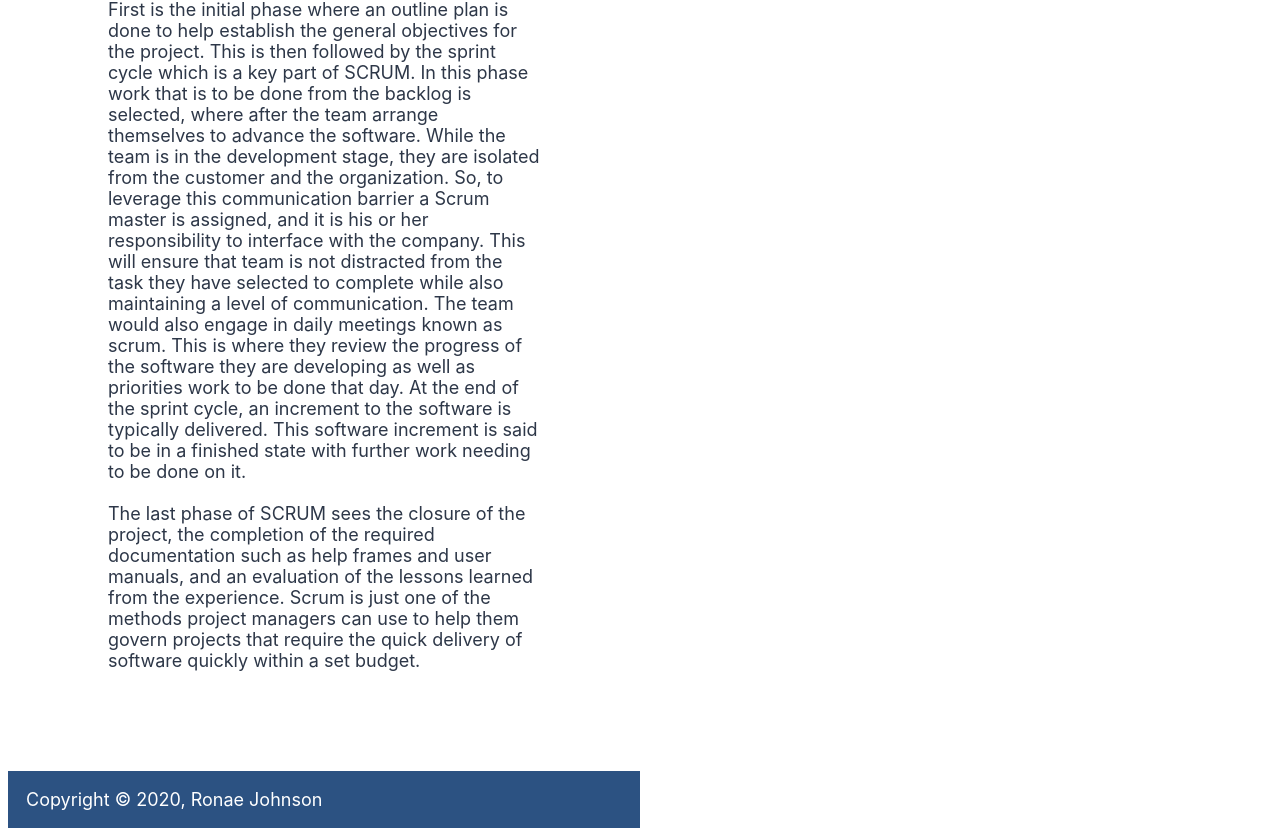
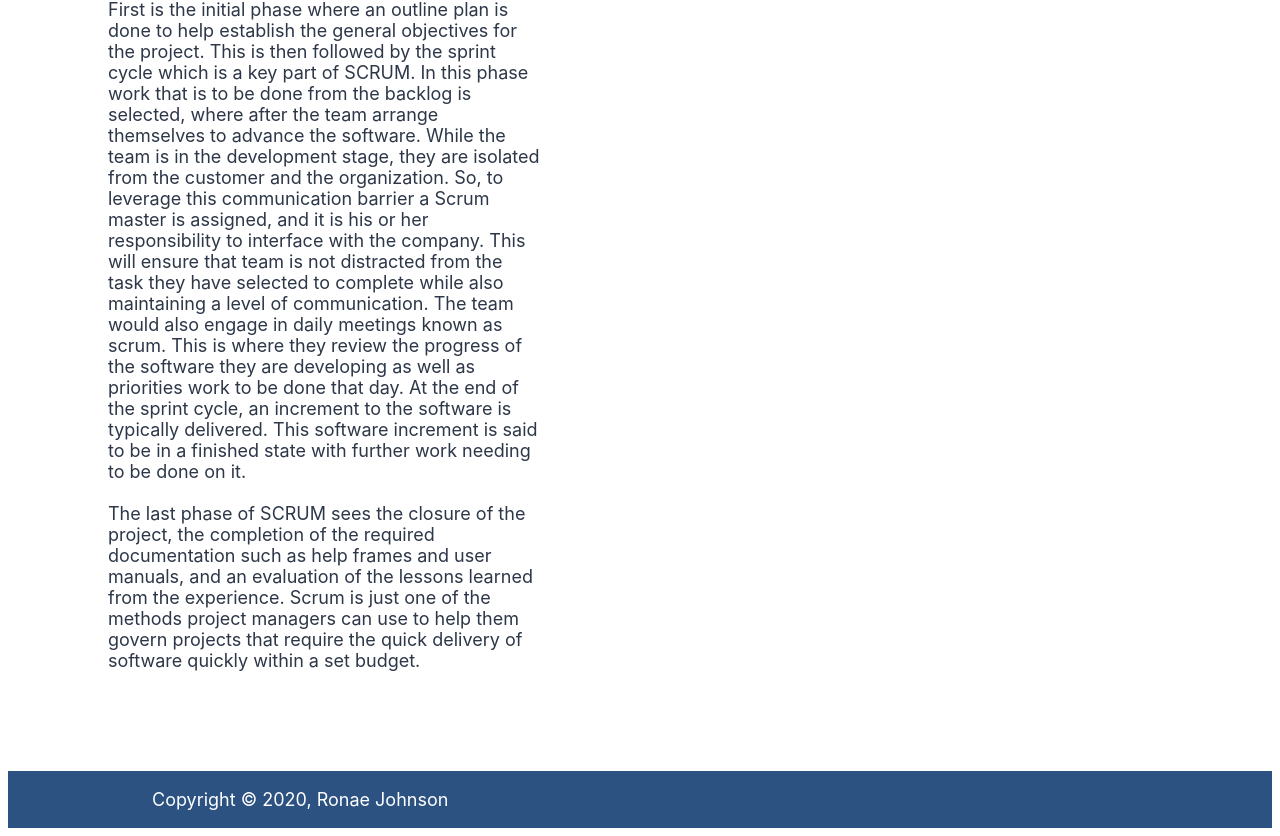
Before and after one commit to Ronae243/-info2180-lab2, a plain HTML site: page index.html in a window 1280 px wide. Shown: the part 2167-3003 px from the top of the page. Drawn offline with Linux system fonts and the light colour scheme.

Commit message:
styles.css 3.0

```diff
--- a/styles.css
+++ b/styles.css
@@ -86,7 +86,7 @@ li{
 .grid-container{
     display: grid;
     grid-template-columns: 1fr 1fr;
-
+    color: #2D3748;
 
 }
 
@@ -129,9 +129,12 @@ li{
 }
 
 .box5{
+
     background:#2C5282 ;
     color:#FFFFFF ;
-    padding-left: 1em;
+    grid-column: 1/3 ;
+    padding-left: 8em ;
+
 }
 
 ul{
```
